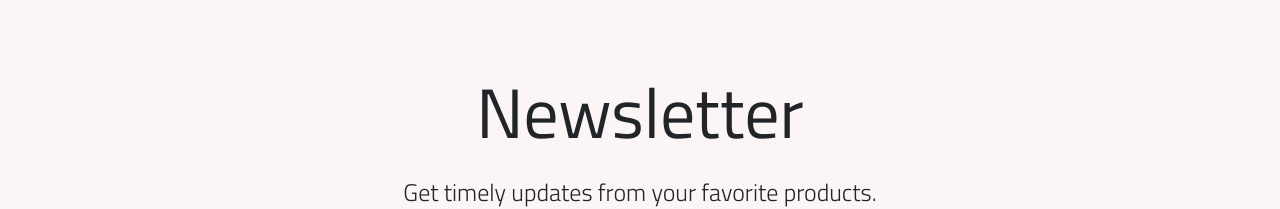
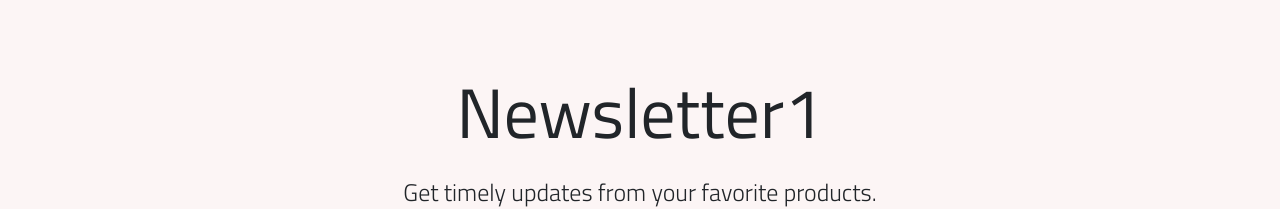
Before and after one commit to priyanshua44/ShopToHome, a React (Create React App) app: page /products/1 in a window 1280 px wide. Shown: the part 339-548 px from the top of the page. Built offline with nearby package versions, Linux system fonts and the light colour scheme; no server answers.

Commit message:
update build for gh-pages

```diff
--- a/src/components/Newsletter.js
+++ b/src/components/Newsletter.js
@@ -49,7 +49,7 @@ const Button = styled.button`
 const Newsletter = () => {
   return (
     <Container>
-      <Title>Newsletter</Title>
+      <Title>Newsletter1</Title>
       <Desc>Get timely updates from your favorite products.</Desc>
       <InputContainer>
         <Input placeholder="Your email" />
```
